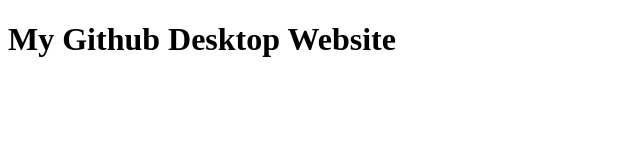
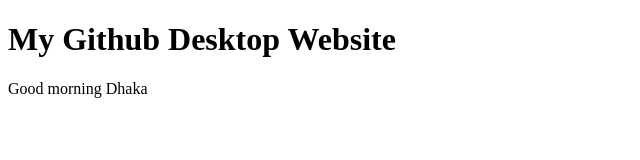
Before and after one commit to Azmainadel1/My-Second-Website, a plain HTML site: page index.html in a window 1280 px wide. Shown: the whole page, without its empty margins (0-640 px from the left). Drawn offline with Linux system fonts and the light colour scheme.

Commit message:
2nd changes

```diff
--- a/index.html
+++ b/index.html
@@ -8,5 +8,8 @@
 </head>
 <body>
     <h1>My Github Desktop Website</h1>
+    <div>
+        <p>Good morning Dhaka</p>
+    </div>
 </body>
 </html>
```
